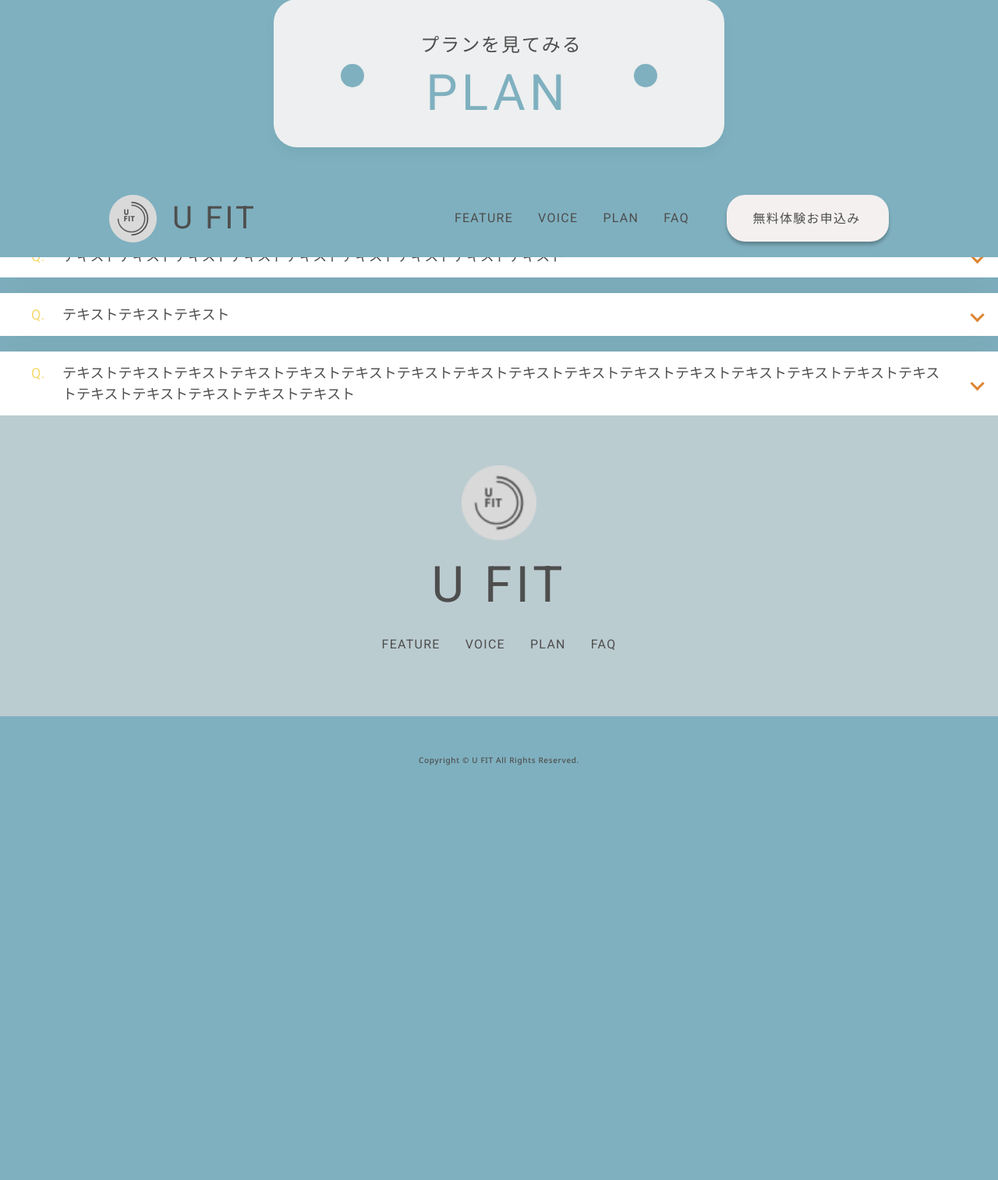
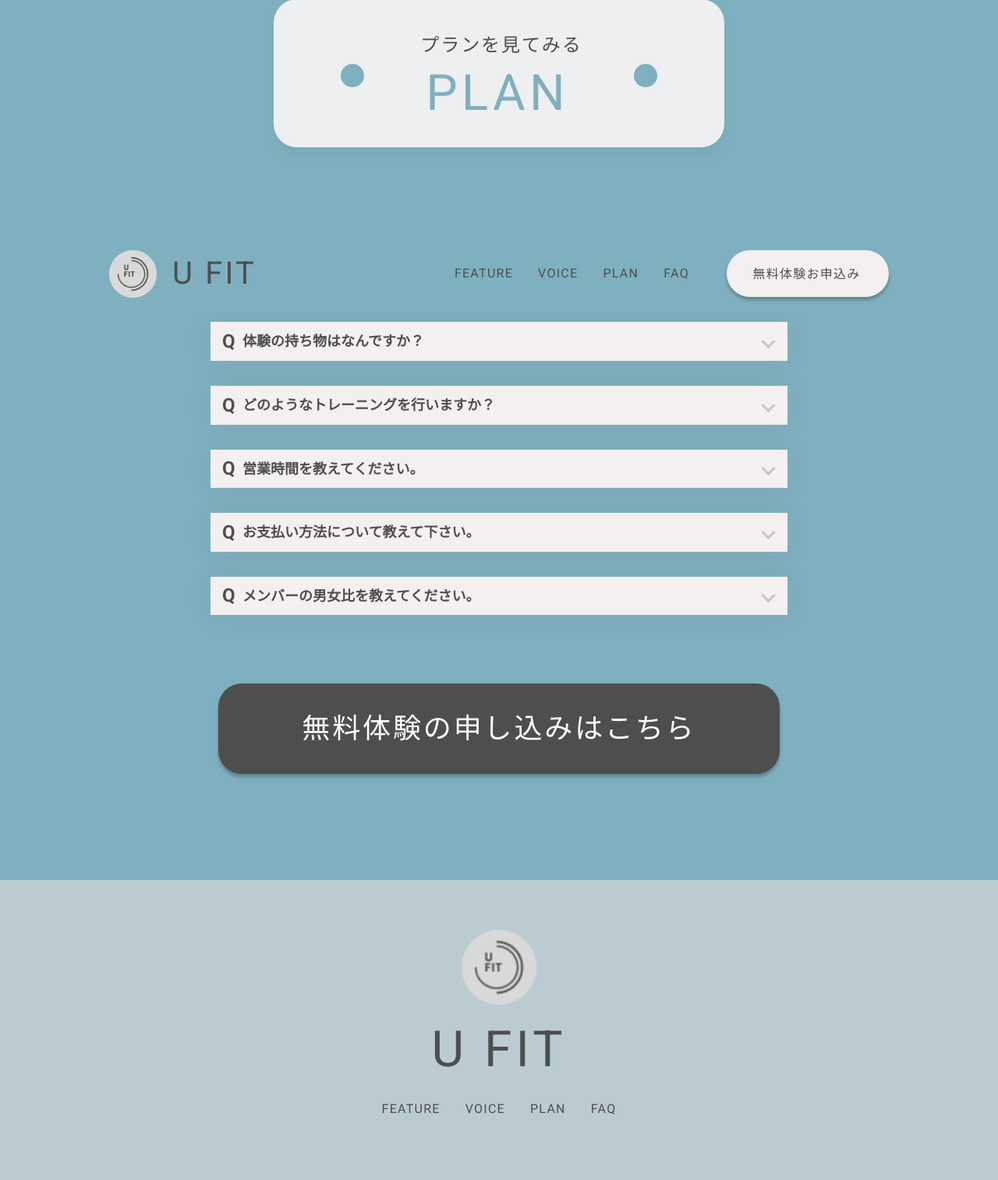
Before and after one commit to comeback-meme/rio_intermediate, a PHP site: page / in a window 1280 px wide, after a click on "FAQ". Shown: the part 3904-5418 px from the top of the page at 78% size. Before the commit the page ends 4886 px from the top, so only its background shows below. Run offline with PHP 8.4, Linux system fonts and the light colour scheme; some libraries are stand-ins or nearby versions.

Commit message:
FAQセクションほぼ終了しました！

```diff
--- a/css/style.css
+++ b/css/style.css
@@ -146,6 +146,7 @@ a {
 @media screen and (min-width: 993px) {
   .c-btn {
     padding: 1.125rem 1.1875rem;
+    border-radius: 1.875rem;
   }
 }
 
@@ -166,17 +167,6 @@ a {
     letter-spacing: 0.08em;
   }
 }
-.c-btn.c-btn--white {
-  display: none;
-  background: #fff;
-  color: #4E4E4E;
-}
-
-.c-btn.c-btn--black {
-  color: #fff;
-  background-color: #000;
-}
-
 .c-btn.btn-plan {
   border-radius: 30px;
   background: #edeff0;
@@ -207,7 +197,6 @@ a {
   line-height: 1.1666666667;
   line-height: 1;
   letter-spacing: 0.08em;
-  margin-left: 0.875rem;
 }
 @media screen and (min-width: 993px) {
   .btn-textTop {
@@ -261,6 +250,22 @@ a {
 @media screen and (min-width: 993px) {
   .btn-textBottom::after {
     right: -6rem;
+  }
+}
+
+.c-btn.btn-entry {
+  margin-top: 3rem;
+  margin-bottom: 4.5rem;
+  width: 100%;
+  font-size: clamp(18px, 2.8125vw, 36px);
+  background: #4e4e4e;
+}
+@media screen and (min-width: 769px) {
+  .c-btn.btn-entry {
+    margin-top: 5.5rem;
+    margin-bottom: 8.5rem;
+    padding: 2.5rem 0;
+    max-width: 720px;
   }
 }
 
@@ -1324,30 +1329,75 @@ a {
   transform: translateX(-50%);
 }
 
+.faq {
+  padding: 0rem 5%;
+}
+
 .faq__title.title-style {
-  margin-top: 4.5rem;
+  margin-top: 4.875rem;
   text-align: center;
 }
+@media screen and (min-width: 769px) {
+  .faq__title.title-style {
+    margin-top: 7rem;
+  }
+}
+
+.faq__inner {
+  text-align: center;
+  margin-inline: auto;
+  margin-top: 2rem;
+  width: 19.5rem;
+  max-width: 100%;
+}
+@media screen and (min-width: 577px) {
+  .faq__inner {
+    width: 25.625rem;
+  }
+}
+@media screen and (min-width: 769px) {
+  .faq__inner {
+    width: 37.5rem;
+  }
+}
+@media screen and (min-width: 993px) {
+  .faq__inner {
+    margin-top: 4.5rem;
+    width: 46.25rem;
+  }
+}
+
+.faq__list {
+  text-align: left;
+}
 
 .faq-list__item {
-  background-color: #fff;
+  background-color: #F4F0F0;
   box-shadow: 0 0 2.5rem 0 rgba(0, 0, 0, 0.05);
 }
 
 .faq-list__item + .faq-list__item {
-  margin-top: 1.25rem;
+  margin-top: 1.5rem;
+}
+@media screen and (min-width: 769px) {
+  .faq-list__item + .faq-list__item {
+    margin-top: 2rem;
+  }
 }
 
 .faq-list__item-question {
-  padding: 0.75rem 2.5rem 0.75rem 3.75rem;
+  font-size: clamp(14px, 1.40625vw, 18px);
+  font-weight: 700;
+  line-height: 1.1428571429;
+  padding: 0.75rem 1.875rem 0.75rem 2rem;
   position: relative;
-  font-size: 0.9375rem;
-  text-indent: -1.25rem;
+  text-indent: 0rem;
   cursor: pointer;
 }
 @media screen and (min-width: 769px) {
   .faq-list__item-question {
-    padding: 0.875rem 3.75rem 0.875rem 5rem;
+    text-indent: -1.5625rem;
+    padding: 0.9375rem 3.75rem 0.875rem 4.125rem;
     font-size: 1.125rem;
   }
 }
@@ -1356,11 +1406,11 @@ a {
   content: "";
   position: absolute;
   top: 50%;
-  right: 1.25rem;
+  right: 1.125rem;
   width: 0.625rem;
   height: 0.625rem;
-  border-top: 0.1875rem solid #DE8430;
-  border-right: 0.1875rem solid #DE8430;
+  border-top: 0.1875rem solid #c6c6c6;
+  border-right: 0.1875rem solid #c6c6c6;
   transform: translateY(-50%) rotate(135deg);
   transition: 0.3s;
 }
@@ -1376,28 +1426,57 @@ a {
 }
 
 .faq-list__item-question span {
+  font-size: clamp(20px, 1.875vw, 24px);
+  font-weight: 700;
+  margin-right: 0.5rem;
+  line-height: 1.1428571429;
+  display: inline-block;
+  color: #4E4E4E;
+  left: 0.625rem;
+  top: 50%;
+  transform: translateY(-50%);
+  position: absolute;
+}
+@media screen and (min-width: 769px) {
+  .faq-list__item-question span {
+    margin-right: 0;
+    left: 2.5rem;
+  }
+}
+@media screen and (min-width: 993px) {
+  .faq-list__item-question span {
+    line-height: 1.1666666667;
+    left: 2.5rem;
+  }
+}
+
+.faq-list__item-answer {
+  color: #4E4E4E;
+  font-size: 1rem;
+  padding: 1rem 1.875rem 0.9375rem 3.75rem;
+  display: none;
+  text-indent: -1.25rem;
+  font-weight: 400;
+  line-height: 1.5;
+  background: #7FB0BF;
+  padding: 0.75rem 0.25rem 0rem 2rem;
+  position: relative;
+  text-indent: 0rem;
+}
+@media screen and (min-width: 769px) {
+  .faq-list__item-answer {
+    text-indent: 0rem;
+    padding: 0.9375rem 2.5rem 0.875rem 4.125rem;
+    font-size: 1.125rem;
+  }
+}
+
+.faq-list__item-answer span {
+  display: inline-block;
+  position: absolute;
   margin-right: 1.25rem;
-  display: inline-block;
-  color: #F6D970;
-}
-
-.faq-list__item-answer {
-  padding: 0.9375rem 1.875rem 0.9375rem 3.75rem;
-  display: none;
-  font-size: 0.9375rem;
-  text-indent: -1.25rem;
-}
-@media screen and (min-width: 769px) {
-  .faq-list__item-answer {
-    padding: 1.25rem 2.5rem 0.9375rem 5rem;
-    font-size: 1.125rem;
-  }
-}
-
-.faq-list__item-answer span {
-  margin-right: 1.25rem;
-  display: inline-block;
-  color: #DE8430;
+  left: 0.625rem;
+  font-weight: 500;
 }
 
 .footer__inner {
--- a/index.php
+++ b/index.php
@@ -198,29 +198,42 @@
 
       <a class="c-btn btn-plan" href="#">
         <span class="btn-textTop">プランを見てみる</span>
-        <p class="btn-textBottom">plan</p></a>
+        <p class="btn-textBottom">plan</p>
+      </a>
     </section>
 
     <!-- FAQ---- -->
     <section class="faq" id="faq">
-    <h2 class="faq__title title-style">faq</h2>
-    <div class="faq__inner">
+      <h2 class="faq__title title-style">faq</h2>
+      <div class="faq__inner">
         <ul class="faq__list faq-list">
           <li class="faq-list__item">
-            <p class="faq-list__item-question js-faq-question"><span>Q.</span>テキストテキストテキストテキストテキストテキストテキストテキストテキスト</p>
-            <p class="faq-list__item-answer"><span>A.</span>テキストテキストテキストテキストテキストテキストテキストテキストテキストテキストテキストテキストテキストテキストテキストテキストテキストテキストテキストテキストテキストテキストテキストテキスト</p>
+            <p class="faq-list__item-question js-faq-question"><span>Q</span>体験の持ち物はなんですか？</p>
+            <p class="faq-list__item-answer"><span>A</span>トレーニングシューズ、スポーツウェア、タオルが必要です。</p>
           </li>
           <li class="faq-list__item">
-            <p class="faq-list__item-question js-faq-question"><span>Q.</span>テキストテキストテキスト</p>
-            <p class="faq-list__item-answer"><span>A.</span>テキストテキストテキストテキストテキストテキストテキストテキストテキストテキストテキストテキストテキストテキストテキストテキストテキストテキストテキストテキストテキストテキストテキストテキスト</p>
+            <p class="faq-list__item-question js-faq-question"><span>Q</span>どのようなトレーニングを行いますか？</p>
+            <p class="faq-list__item-answer"><span>A</span>当カウンセリングでは、お客様一人ひとりの目標や理想に合わせて、専属トレーナーが最適なトレーニングプランをご提案いたします。施設には、通常の筋力トレーニングや高強度インターバルトレーニング（HIIT）にも適した設備が整っています。</p>
           </li>
           <li class="faq-list__item">
-            <p class="faq-list__item-question js-faq-question"><span>Q.</span>テキストテキストテキストテキストテキストテキストテキストテキストテキストテキストテキストテキストテキストテキストテキストテキストテキストテキストテキストテキストテキスト</p>
-            <p class="faq-list__item-answer"><span>A.</span>テキストテキストテキストテキストテキストテキストテキストテキストテキストテキストテキストテキストテキストテキストテキストテキストテキストテキストテキストテキストテキストテキストテキストテキスト</p>
+            <p class="faq-list__item-question js-faq-question"><span>Q</span>営業時間を教えてください。</p>
+            <p class="faq-list__item-answer"><span>A</span>平日：午前5時〜午後10時　土日：午前6時〜午後11時</p>
+          </li>
+          <li class="faq-list__item">
+            <p class="faq-list__item-question js-faq-question"><span>Q</span>お支払い方法について教えて下さい。</p>
+            <p class="faq-list__item-answer"><span>A</span>現金払い、クレジットカード、電子マネーが利用可能です。</p>
+          </li>
+          <li class="faq-list__item">
+            <p class="faq-list__item-question js-faq-question"><span>Q</span>メンバーの男女比を教えてください。</p>
+            <p class="faq-list__item-answer"><span>A</span>男性約60％、女性約40％です。</p>
           </li>
         </ul>
+        <a class="c-btn btn-entry" href="#" target="_blank" rel="noopener">無料体験の申し込みはこちら</a>
       </div>
+
     </section>
+
+
 
   </main>
 
--- a/sass/component/_c-btn.scss
+++ b/sass/component/_c-btn.scss
@@ -25,6 +25,7 @@
   box-shadow: 0px 4px 4px 0px rgba(0, 0, 0, 0.25);
   @include mq(lg) {
     padding: rm(18) rm(19);
+    border-radius: rm(30);
   }
 }
 
@@ -34,37 +35,29 @@
     background: $color-F4F0F0;
     max-width: 208px;
     width: rm(220);
-
-    // min-width: 150px;
     &::before {
       font-size: rm(16);
       content: "無料体験お申込み";
       color: $color-black;
-      // width: vw(180);
-      // width: 100%;
       font-family: $font-family-notosans;
       font-weight: 400;
       line-height: 1.5;
       letter-spacing: math.div(1.28px, 16px) * 1em;
-      // display: flex;
-      // justify-content: center;
-      // left: 50%;
-      // transform: translateX(-20%);
     }
   }
 }
 
 // Modifier
-.c-btn.c-btn--white {
-  display: none;
-  background: $color-white;
-  color: $color-black;
-}
+// .c-btn.c-btn--white {
+//   display: none;
+//   background: $color-white;
+//   color: $color-black;
+// }
 
-.c-btn.c-btn--black {
-  color: #fff;
-  background-color: #000;
-}
+// .c-btn.c-btn--black {
+//   color: #fff;
+//   background-color: #000;
+// }
 
 // @include mq(lg) {
 //   .header__contact.btn-sp-only {
@@ -79,19 +72,17 @@
   padding: rm(16) rm(80);
   margin-top: rm(104);
   text-align: center;
-@media(hover: hover) {
+  @media (hover: hover) {
     &:hover {
-        opacity: 0.8;
-        cursor: pointer;
-        transition: all  0.3s ease;
+      opacity: 0.8;
+      cursor: pointer;
+      transition: all 0.3s ease;
     }
-}
+  }
   @include mq(lg) {
     margin-top: rm(232);
     padding: rm(37) rm(182) rm(32) rm(178);
     max-width: 583px;
-
-
   }
 }
 
@@ -102,7 +93,6 @@
   line-height: math.div(28px, 24px);
   line-height: 1;
   letter-spacing: math.div(1.28px, 16px) * 1em;
-  margin-left: rm(14);
   @include mq(lg) {
     letter-spacing: math.div(1.92px, 24px) * 1em;
     margin-left: rm(10);
@@ -120,7 +110,7 @@
   position: relative;
   @include mq(lg) {
     letter-spacing: math.div(5.12px, 64px) * 1em;
-margin-top: rm(10);
+    margin-top: rm(10);
   }
   &::before,
   &::after {
@@ -149,5 +139,22 @@ margin-top: rm(10);
       right: rm(-96);
     }
   }
+}
 
+.c-btn.btn-entry {
+  //  margin: rm(48) auto rm(72);
+  margin-top: rm(48);
+  margin-bottom: rm(72);
+  width: 100%;
+  font-size: clamp(18px, vw(36), 36px);
+  background: #4e4e4e;
+  // max-width: 312px;
+  // width: rm(312);
+  @include mq(md) {
+    margin-top: rm(88);
+    margin-bottom: rm(136);
+    padding: rm(40) 0;
+    max-width: 720px;
+
+  }
 }
--- a/sass/project/_faq.scss
+++ b/sass/project/_faq.scss
@@ -1,30 +1,66 @@
 @use "sass:math";
 @use "../foundation" as *;
 
-.faq__title.title-style{
-margin-top: rm(72);
-text-align: center;
+.faq {
+  padding: rm(0) 5%;
 
 }
 
+.faq__title.title-style {
+  margin-top: rm(78);
+  text-align: center;
+  @include mq(md) {
+    margin-top: rm(112);
+  }
+}
+
+.faq__inner {
+  text-align: center;
+  margin-inline: auto;
+  margin-top: rm(32);
+  width: rm(312);
+  max-width: 100%;
+  @include mq(sm) {
+    width: rm(410);
+  }
+  @include mq(md) {
+    width: rm(600);
+  }
+  @include mq(lg) {
+    margin-top: rm(72);
+    width: rm(740);
+  }
+}
+
+.faq__list{
+  text-align: left;
+}
+
 .faq-list__item {
-  background-color: #fff;
-  box-shadow: 0 0 rm(40) 0 rgba(0, 0, 0, .05);
+  background-color: $color-F4F0F0;
+  box-shadow: 0 0 rm(40) 0 rgba(0, 0, 0, 0.05);
+  // width: 100%;
 }
 
 .faq-list__item + .faq-list__item {
-  margin-top: rm(20);
+  margin-top: rm(24);
+  @include mq(md) {
+    margin-top: rm(32);
+  }
 }
 
 .faq-list__item-question {
-  padding: rm(12) rm(40) rm(12) rm(60);
+  font-size: clamp(14px, vw(18), 18px);
+  font-weight: 700;
+  line-height: math.div(16px, 14px);
+  padding: rm(12) rm(30) rm(12) 2rem;
   position: relative;
-  font-size: rm(15);
-  text-indent: rm(-20);
+  text-indent: 0rem;
   cursor: pointer;
-  @include mq(md){
-      padding: rm(14) rm(60) rm(14) rm(80);
-      font-size: rm(18);
+  @include mq(md) {
+    text-indent: rm(-25);
+    padding: rm(15) rm(60) rm(14) rm(66);
+    font-size: rm(18);
   }
 }
 
@@ -32,16 +68,16 @@ text-align: center;
   content: "";
   position: absolute;
   top: 50%;
-  right: rm(20);
+  right: rm(18);
   width: rm(10);
   height: rm(10);
-  border-top: rm(3) solid #DE8430;
-  border-right: rm(3) solid #DE8430;
+  border-top: rm(3) solid #c6c6c6;
+  border-right: rm(3) solid #c6c6c6;
   transform: translateY(-50%) rotate(135deg);
-  transition: .3s;
-  @include mq(md){
-      width: rm(13);
-      height: rm(13);
+  transition: 0.3s;
+  @include mq(md) {
+    width: rm(13);
+    height: rm(13);
   }
 }
 
@@ -50,24 +86,49 @@ text-align: center;
 }
 
 .faq-list__item-question span {
-  margin-right: rm(20);
+  font-size: clamp(20px, vw(24), 24px);
+  font-weight: 700;
+  margin-right: rm(8);
+  line-height: math.div(16px, 14px);
   display: inline-block;
-  color: #F6D970;
+  color: $color-black;
+  left: rm(10);
+  top: 50%;
+  transform: translateY(-50%);
+  position: absolute;
+  @include mq(md) {
+    margin-right: 0;
+    left: rm(40);
+  }
+  @include mq(lg) {
+    line-height: math.div(28px, 24px);
+    left: rm(40);
+  }
 }
 
 .faq-list__item-answer {
-  padding: rm(15) rm(30) rm(15) rm(60);
+  color: $color-black;
+  font-size: rm(16);
+  padding: rm(16) rm(30) rm(15) rm(60);
   display: none;
-  font-size: rm(15);
   text-indent: rm(-20);
-  @include mq(md){
-      padding: rm(20) rm(40) rm(15) rm(80);
-      font-size: rm(18);
+  font-weight: 400;
+  line-height: 1.5;
+  background: $color-bg-7FB0BF;
+  padding: rm(12) rm(4) rm(0) 2rem;
+  position: relative;
+  text-indent: rm(0);
+  @include mq(md) {
+    text-indent: rm(0);
+    padding: rm(15) rm(40) rm(14) rm(66);
+    font-size: rm(18);
   }
 }
 
 .faq-list__item-answer span {
+  display: inline-block;
+  position: absolute;
   margin-right: rm(20);
-  display: inline-block;
-  color: #DE8430;
+  left: rm(10);
+  font-weight: 500;
 }
```
Also changed, not shown: 1 other file.
